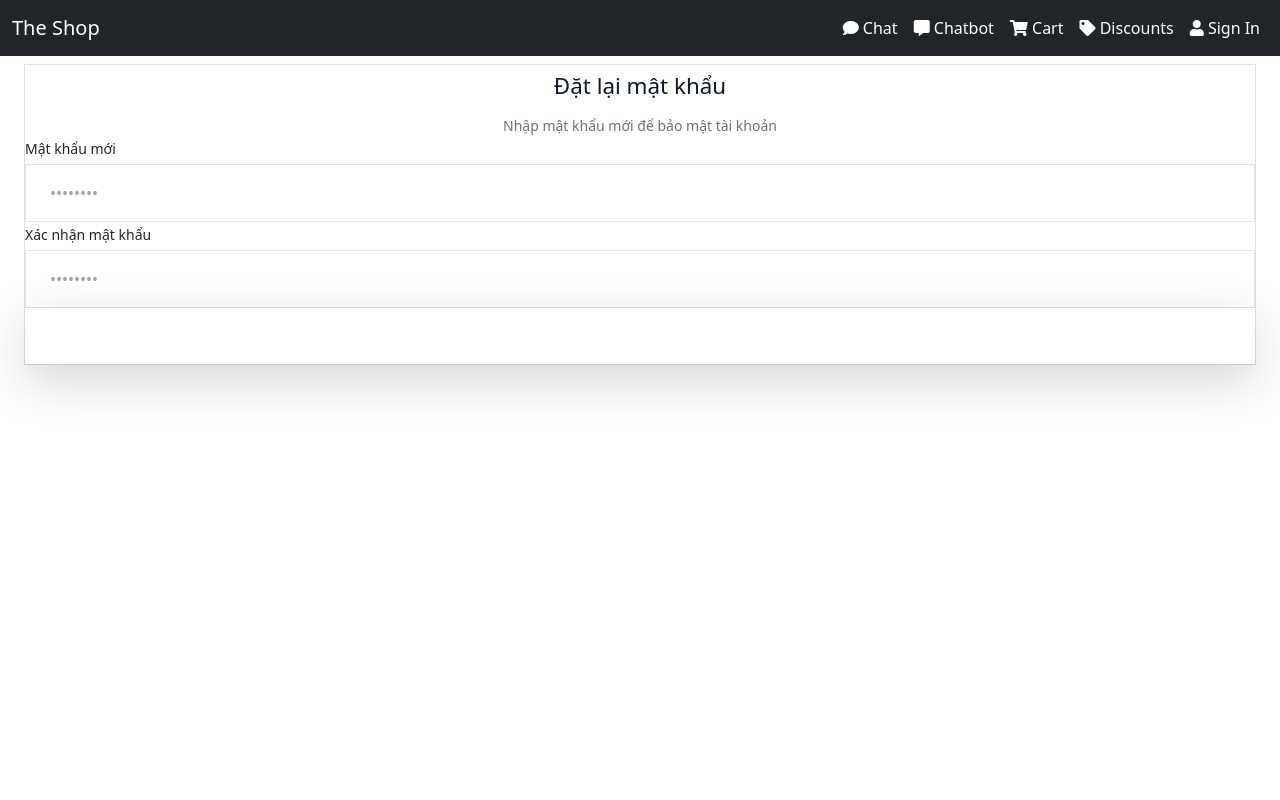
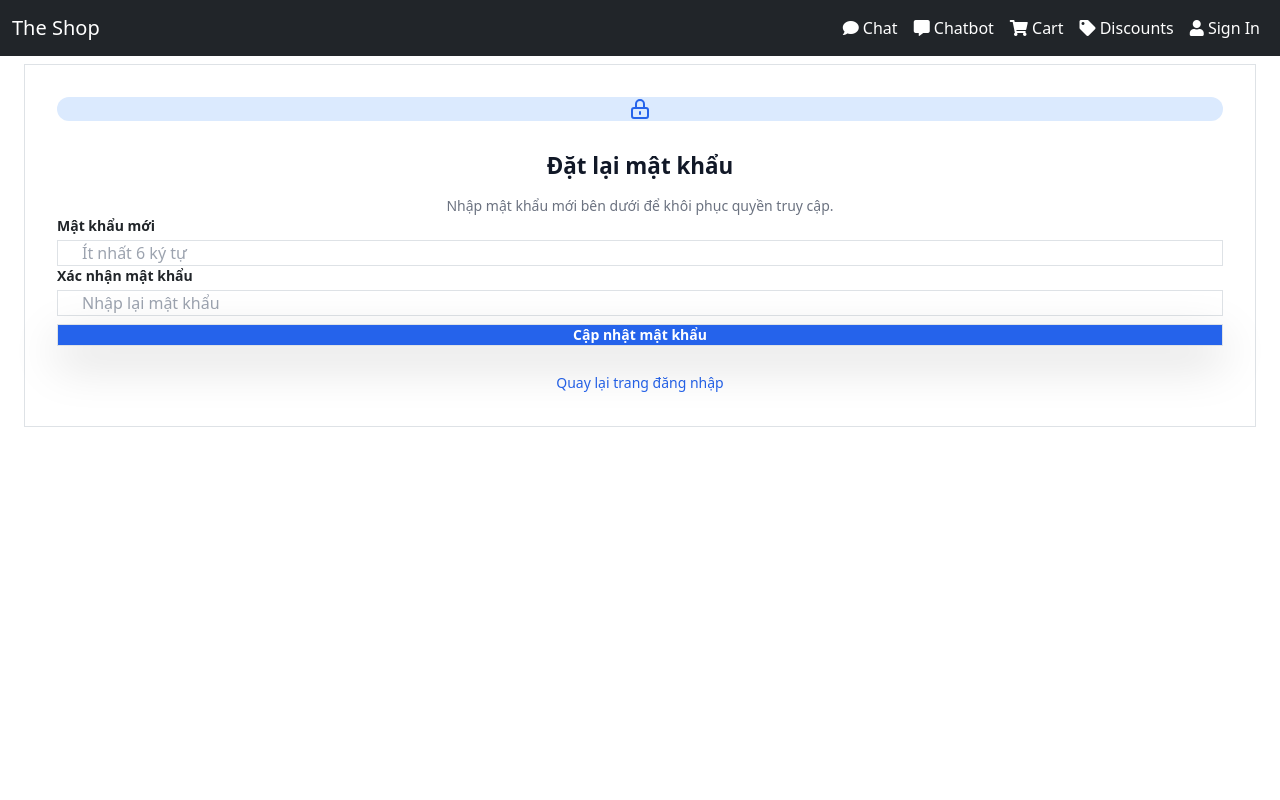
Before and after one commit to dluongta/The-Digital-Shop, a React (Create React App) app in the folder client/: page /reset-password/1/1 in a window 1280 px wide. Shown: the top 800 px of the page. Built offline with nearby package versions, Linux system fonts and the light colour scheme.

Commit message:
complete app

```diff
--- a/client/src/pages/ResetPassword.js
+++ b/client/src/pages/ResetPassword.js
@@ -10,26 +10,22 @@ const ResetPassword = () => {
   const [password, setPassword] = useState("");
   const [confirmPassword, setConfirmPassword] = useState("");
   const [message, setMessage] = useState("");
+  const [isSuccess, setIsSuccess] = useState(false);
   const [loading, setLoading] = useState(false);
-
-  const [success, setSuccess] = useState(false);
   const [countdown, setCountdown] = useState(5);
 
+  // Xử lý đếm ngược khi thành công
   useEffect(() => {
-    if (!success) return;
-
-    const timer = setInterval(() => {
+    let timer;
+    if (isSuccess && countdown > 0) {
+      timer = setInterval(() => {
         setCountdown((prev) => prev - 1);
       }, 1000);
-
-    if (countdown === 0) {
-      navigate("/login", {
-        state: { message: "Đổi mật khẩu thành công! Vui lòng đăng nhập lại." },
-      });
+    } else if (countdown === 0) {
+      navigate("/login");
     }
-
     return () => clearInterval(timer);
-  }, [success, countdown, navigate]);
+  }, [isSuccess, countdown, navigate]);
 
   const handleSubmit = async (e) => {
     e.preventDefault();
@@ -40,124 +36,129 @@ const ResetPassword = () => {
       return;
     }
 
-    if (password.length < 6) {
-      setMessage("Mật khẩu phải có ít nhất 6 ký tự.");
-      return;
-    }
-
     setLoading(true);
     try {
-      const response = await axios.post(
-        `/api/reset-password/${id}/${token}`,
-        { password }
-      );
+      // Lưu ý: Thay đổi URL backend tương ứng của bạn nếu cần
+      const response = await axios.post(`/api/reset-password/${id}/${token}`, {
+        password,
+      });
 
-      if (response.data.status?.toLowerCase().includes("thành công")) {
-        setSuccess(true);
-        setMessage("Đổi mật khẩu thành công!");
+      if (response.data.status === "Password Updated Succeeded") {
+        setIsSuccess(true);
+        setMessage(`Cập nhật thành công! Tự động chuyển về trang đăng nhập sau ${countdown} giây...`);
+
+        // Backup chuyển hướng sau 5s (phòng trường hợp useEffect có vấn đề)
+        setTimeout(() => {
+          navigate("/login");
+        }, 5000);
       } else {
-        setMessage(response.data.status || "Có lỗi xảy ra.");
+        setMessage(response.data.status || "Có lỗi xảy ra, vui lòng thử lại.");
       }
     } catch (error) {
-      setMessage("Liên kết đã hết hạn hoặc không hợp lệ.");
+      setMessage(error.response?.data?.message || "Liên kết đã hết hạn hoặc không hợp lệ.");
     } finally {
       setLoading(false);
     }
   };
 
   return (
-    <div className="min-h-screen flex items-center justify-center bg-gradient-to-br from-blue-50 via-white to-indigo-100 px-4">
-
-      <div className="max-w-md w-full bg-white/90 backdrop-blur-lg p-10 rounded-3xl shadow-2xl border border-gray-100 transition-all duration-500">
-
-        {/* Header */}
-        <div className="text-center mb-6">
-
-          <h2 className="text-3xl font-extrabold text-gray-900">
+    <div className="min-h-screen flex items-center justify-center bg-gradient-to-br from-gray-50 to-gray-100 py-12 px-4 sm:px-6 lg:px-8">
+      <div className="max-w-md w-full space-y-8 bg-white p-8 sm:p-10 rounded-3xl shadow-2xl border border-white/20">
+        <div className="text-center">
+          <div className="mx-auto h-12 w-12 bg-blue-100 rounded-full flex items-center justify-center mb-4">
+            <svg className="h-6 w-6 text-blue-600" fill="none" stroke="currentColor" viewBox="0 0 24 24">
+              <path strokeLinecap="round" strokeLinejoin="round" strokeWidth="2" d="M12 15v2m-6 4h12a2 2 0 002-2v-6a2 2 0 00-2-2H6a2 2 0 00-2 2v6a2 2 0 002 2zm10-10V7a4 4 0 00-8-0v4h8z" />
+            </svg>
+          </div>
+          <h2 className="text-3xl font-bold text-gray-900 tracking-tight">
             Đặt lại mật khẩu
           </h2>
-
-          <p className="text-sm text-gray-500 mt-2">
-            {success
-              ? "Hệ thống đang chuyển hướng..."
-              : "Nhập mật khẩu mới để bảo mật tài khoản"}
+          <p className="mt-2 text-sm text-gray-500">
+            Nhập mật khẩu mới bên dưới để khôi phục quyền truy cập.
           </p>
         </div>
 
-        {/* Message */}
         {message && (
-          <div className="mb-4 transition-all duration-500">
-            <Message variant={success ? "success" : "danger"}>
-              <div className="text-center">
-                <p>{message}</p>
-                {success && (
-                  <p className="text-xs mt-1 opacity-70">
-                    Tự động chuyển sau {countdown}s...
-                  </p>
+          <div className={`transform transition-all duration-500 ${message ? 'scale-100 opacity-100' : 'scale-95 opacity-0'}`}>
+            <Message variant={isSuccess ? 'success' : 'danger'}>
+              <div className="flex items-center">
+                {isSuccess && (
+                   <span className="mr-2 font-bold bg-green-500 text-white rounded-full h-5 w-5 flex items-center justify-center text-xs">
+                    {countdown}
+                   </span>
                 )}
+                {message}
               </div>
             </Message>
           </div>
         )}
 
-        {/* Form */}
-        {!success && (
-          <form onSubmit={handleSubmit} className="space-y-4">
+        <form className="mt-8 space-y-6" onSubmit={handleSubmit}>
+          <div className="space-y-4">
             <div>
-              <label className="text-sm font-medium text-gray-700">
-                Mật khẩu mới
-              </label>
+              <label className="block text-sm font-semibold text-gray-700 mb-1 ml-1">Mật khẩu mới</label>
               <input
                 type="password"
                 required
-                disabled={loading}
+                disabled={isSuccess}
+                className="appearance-none block w-full px-4 py-3.5 border border-gray-300 placeholder-gray-400 text-gray-900 rounded-xl focus:outline-none focus:ring-2 focus:ring-blue-500 focus:border-transparent transition-all duration-200 sm:text-sm bg-gray-50/50 focus:bg-white"
+                placeholder="Ít nhất 6 ký tự"
                 value={password}
                 onChange={(e) => setPassword(e.target.value)}
-                placeholder="••••••••"
-                className="mt-1 w-full px-4 py-3 border rounded-xl focus:ring-2 focus:ring-blue-500 outline-none transition"
               />
             </div>
 
             <div>
-              <label className="text-sm font-medium text-gray-700">
-                Xác nhận mật khẩu
-              </label>
+              <label className="block text-sm font-semibold text-gray-700 mb-1 ml-1">Xác nhận mật khẩu</label>
               <input
                 type="password"
                 required
-                disabled={loading}
+                disabled={isSuccess}
+                className="appearance-none block w-full px-4 py-3.5 border border-gray-300 placeholder-gray-400 text-gray-900 rounded-xl focus:outline-none focus:ring-2 focus:ring-blue-500 focus:border-transparent transition-all duration-200 sm:text-sm bg-gray-50/50 focus:bg-white"
+                placeholder="Nhập lại mật khẩu"
                 value={confirmPassword}
                 onChange={(e) => setConfirmPassword(e.target.value)}
-                placeholder="••••••••"
-                className="mt-1 w-full px-4 py-3 border rounded-xl focus:ring-2 focus:ring-blue-500 outline-none transition"
               />
             </div>
+          </div>
 
+          <div className="pt-2">
             <button
               type="submit"
-              disabled={loading}
-              className={`w-full py-3 rounded-xl text-white font-semibold transition-all ${
-                loading
-                  ? "bg-blue-400 cursor-not-allowed"
-                  : "bg-gradient-to-r from-blue-600 to-indigo-600 hover:from-blue-700 hover:to-indigo-700 shadow-lg"
+              disabled={loading || isSuccess}
+              className={`group relative w-full flex justify-center py-3.5 px-4 border border-transparent text-sm font-bold rounded-xl text-white transition-all duration-200 transform active:scale-95 shadow-lg ${
+                isSuccess
+                  ? 'bg-green-500 cursor-default'
+                  : loading
+                    ? 'bg-blue-400 cursor-not-allowed'
+                    : 'bg-blue-600 hover:bg-blue-700 hover:shadow-blue-500/30'
               }`}
             >
-              {loading ? "Đang xử lý..." : "Cập nhật mật khẩu"}
+              {loading ? (
+                <span className="flex items-center">
+                  <svg className="animate-spin -ml-1 mr-3 h-5 w-5 text-white" fill="none" viewBox="0 0 24 24">
+                    <circle className="opacity-25" cx="12" cy="12" r="10" stroke="currentColor" strokeWidth="4"></circle>
+                    <path className="opacity-75" fill="currentColor" d="M4 12a8 8 0 018-8V0C5.373 0 0 5.373 0 12h4zm2 5.291A7.962 7.962 0 014 12H0c0 3.042 1.135 5.824 3 7.938l3-2.647z"></path>
+                  </svg>
+                  Đang xử lý...
+                </span>
+              ) : isSuccess ? (
+                "Đã cập nhật xong ✓"
+              ) : (
+                "Cập nhật mật khẩu"
+              )}
             </button>
+          </div>
         </form>
-        )}
 
-        {/* Success button */}
-        {success && (
         <div className="text-center mt-4">
           <button
             onClick={() => navigate("/login")}
-              className="text-blue-600 font-semibold hover:underline"
+            className="text-sm font-medium text-blue-600 hover:text-blue-500 transition-colors"
           >
-              Đi đến đăng nhập ngay →
+            Quay lại trang đăng nhập
           </button>
         </div>
-        )}
       </div>
     </div>
   );
```
Also changed, not shown: 7 other files (tests, documents, lock files or other folders). Lines whose indentation alone changed are shown as unchanged.
